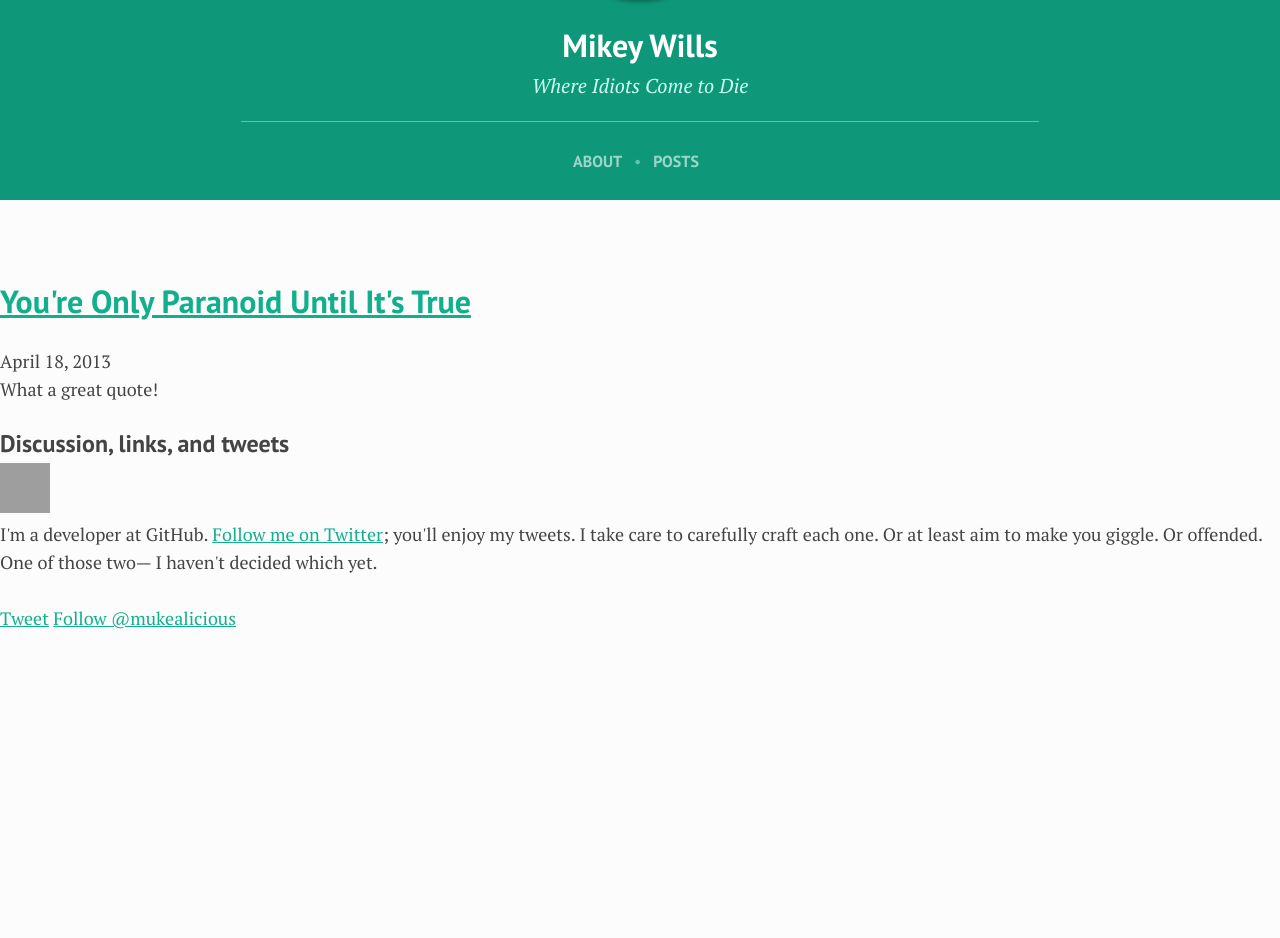
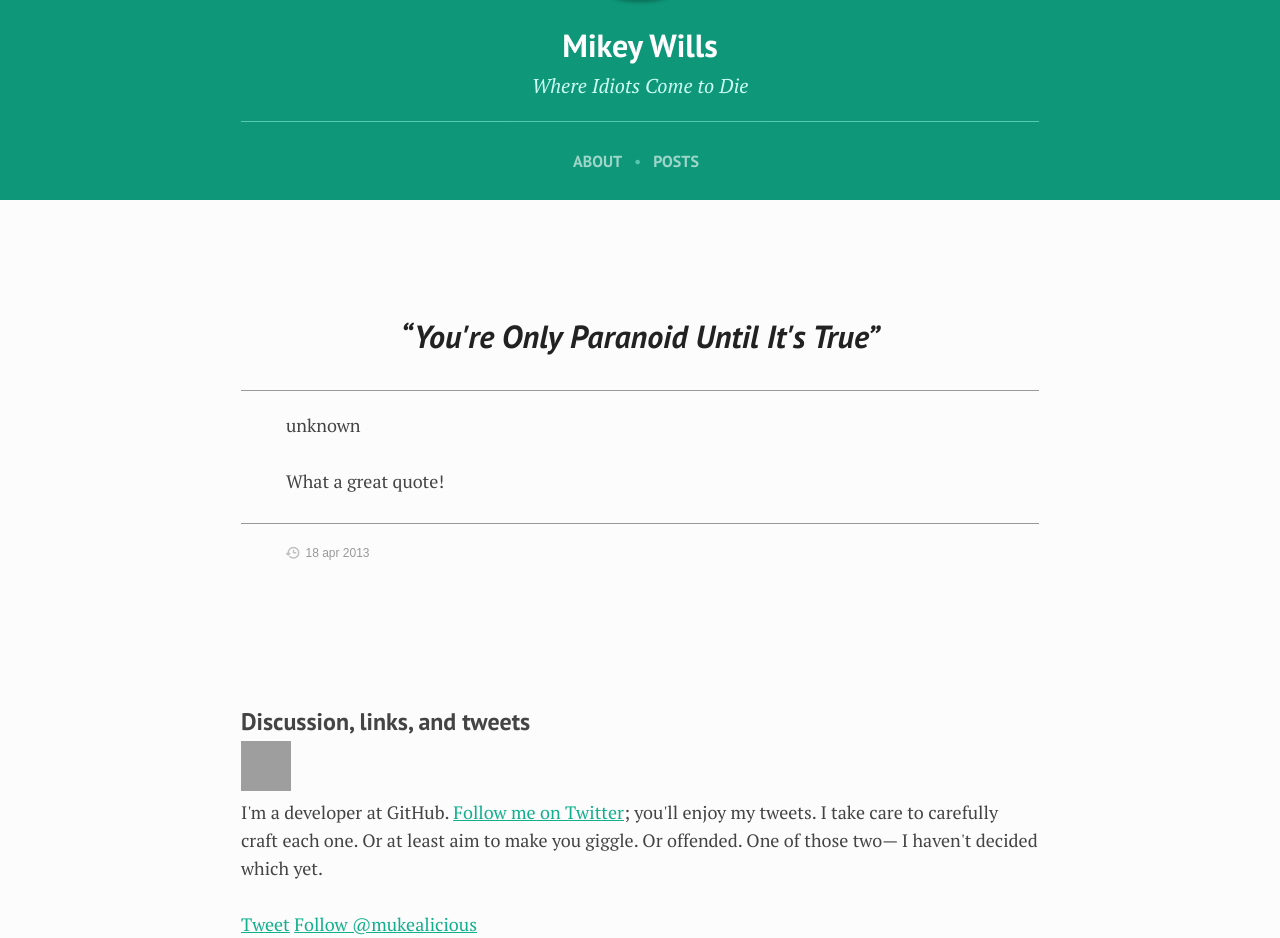
Before and after one commit to stylehatch/bryant, a Jekyll site: the page built from _posts/2013-04-18-Paranoid.md, in a window 1280 px wide, cut to the strip 184-1122 px from the top of the page. Built offline with Jekyll 4.4.1, drawn with Linux system fonts in a browser that asks for light colours; nearby versions of some CDN libraries; Markdown is read by kramdown in place of the engine named in the settings; comment, search, counter and statistics services are not loaded; before the commit the page ends 900 px from its top, so only the background shows below that; grey boxes are pictures that could not be loaded.

Commit message:
Permalink page layout

```diff
--- a/_layouts/layout.html
+++ b/_layouts/layout.html
@@ -67,8 +67,6 @@
   </div>
 </header>
 
-<body>
   {{ content }}
-</body>
 
 </html>
--- a/_layouts/post.html
+++ b/_layouts/post.html
@@ -1,17 +1,119 @@
 ---
 layout: layout
 ---
-
-<section class="content">
-  <h1>
-    <a href="{{ page.url }}">{{ page.title }}</a>
-  </h1>
-
-  <section class="byline">
-    {{ page.date | date: "%B %e, %Y" }}
+<body class="permalink-page">
+  <div class="container" id="main" role="main">
+    {% if page.type == 'text' %}
+    <article class="text">
+      <header>
+        <h2><a href="{{ page.url }}">{{ page.title }}</h2></a>
+      </header>
+      <section>
+      {{ content }}
+    <!-- photo post -->
+    {% elsif page.type == 'photo' %}
+    <article class="photo">
+      <header>
+        <a href="{{ page.photo_url }}"><img src="{{ page.photo_url }}" alt="{{ page.title }}" /></a>  <a class="highres photo-link" href="{{ page.photo_url }}"></a>
+        <a href="{{ page.url }}" class="permalink-button photo-link">
+          <span class="icon-link"></span>
+          <strong>Permalink</strong>
+        </a>
+      </header>
+      <section>
+        <ul class="exif">
+          {% if page.camera %}
+          <li class="icon-camera">Camera: <strong>{{ page.camera }}</strong></li>
+          {% endif %}
+          {% if page.apeture %}
+          <li>Apeture: <strong>{{ page.apeture }}</strong></li>
+          {% endif %}
+          {% if page.exposure %}
+          <li>Exposure: <strong>{{ page.exposure }}</strong></li>
+          {% endif %}
+          {% if page.focal_length %}
+          <li>Focal: <strong>{{ page.focal_length }}</strong></li>
+          {% endif %}
+        </ul>
+        {{ content }}
+    <!-- quote post -->
+    {% elsif page.type == 'quote' %}
+    <article class="quote">
+      <header>
+        <p><span class="quote_start">&ldquo;</span>{{ page.title }}<span class="quote_end">&rdquo;</span></p>
+      </header>
+      <section>
+        {% if page.source %}<p>{{ page.source }}</p>{% endif %}
+        {{ content }}
+    <!-- link post -->
+    {% elsif page.type == 'link' %}
+    <article class="link">
+      <header>
+        <h2><a href="{{ page.link }}"><span>{{ page.title }}</span></a></h2>
+      </header>
+      <section>
+        {{ content }}
+    <!-- audio post -->
+    {% elsif page.type == 'audio' %}
+    <article class="audio">
+      <header>
+          <div class="audio-embed">{{ page.embed_code }}</div>
+      </header>
+      <section>
+        <div class="caption">
+            {{ content }}
+        </div>
+    <!-- video post -->
+    {% elsif page.type == 'video' %}
+    <article class="video">
+      <header>
+        {{ page.embed_code }}
+      </header>
+      <section>
+        {{ content }}
+    <!-- any other post -->
+    {% else %}
+    <article class="text">
+      <header>
+        <h2><a href="{{ page.url }}">{{ page.title }}</h2></a>
+      </header>
+      <section>
+      {{ content }}
+    {% endif %}
+      <!-- post footer -->
       </section>
-
-  {{ content }}
+      <footer>
+        <ul class="meta">
+          <li class="time"><a href="{{ page.url }}" class="icon-timeago">{{ page.date | date_to_string }}</a></li>
+          {% if page.disqus_id %}
+          <li class="comments"><a href="{{ page.url }}#disqus_thread" class="dsq-comment-count semihidden icon-speech-bubble-left-2">&nbsp;</a></li>
+          {% endif %}
+        </ul>
+        <div class="share-buttons"></div>
+        {% if page.disqus_id %}
+        <div class="comments">
+          <!-- Begin Disqus -->
+          <script type="text/javascript">var disqus_url = "{Permalink}"; var disqus_title ="{block:PostTitle}{PostTitle}{/block:PostTitle}";</script>
+          <div id="disqus_thread"></div>
+          <script type="text/javascript">
+              var disqus_identifier = {PostID};
+              var disqus_config = function () {
+                  var config = this;
+                  config.callbacks.onReady.push(function () {  });
+                  config.callbacks.onNewComment.push(function () {  });
+              };
+            (function() {
+             var dsq = document.createElement('script'); dsq.type = 'text/javascript'; dsq.async = true;
+             dsq.src = 'http://{text:Disqus ID}.disqus.com/embed.js';
+             (document.getElementsByTagName('head')[0] || document.getElementsByTagName('body')[0]).appendChild(dsq);
+            })();
+          </script>
+          <noscript>Please enable JavaScript to view the <a href="http://disqus.com/?ref_noscript={text:Disqus ID}">comments powered by Disqus.</a></noscript>
+          <!-- end Disqus -->
+        </div>
+        {% endif %}
+      </footer>
+    </article>
 
     <!-- TODO: bio here -->
     <section class="meta">
@@ -32,4 +134,5 @@ layout: layout
         <script src="http://platform.twitter.com/widgets.js" type="text/javascript"></script>
       </section>
     </section>
-</section>
+  </div>
+</body>
--- a/index.html
+++ b/index.html
@@ -2,6 +2,7 @@
 layout: layout
 title: "Posts"
 ---
+<body class="index-page">
   <div class="container" id="main" role="main">
     <!-- Posts -->
     <div class="posts">
@@ -98,3 +99,5 @@ title: "Posts"
       {% endfor %}
     </div>
     <!-- end posts -->
+  </div>
+</body>
```
Lines whose indentation alone changed are shown as unchanged.
